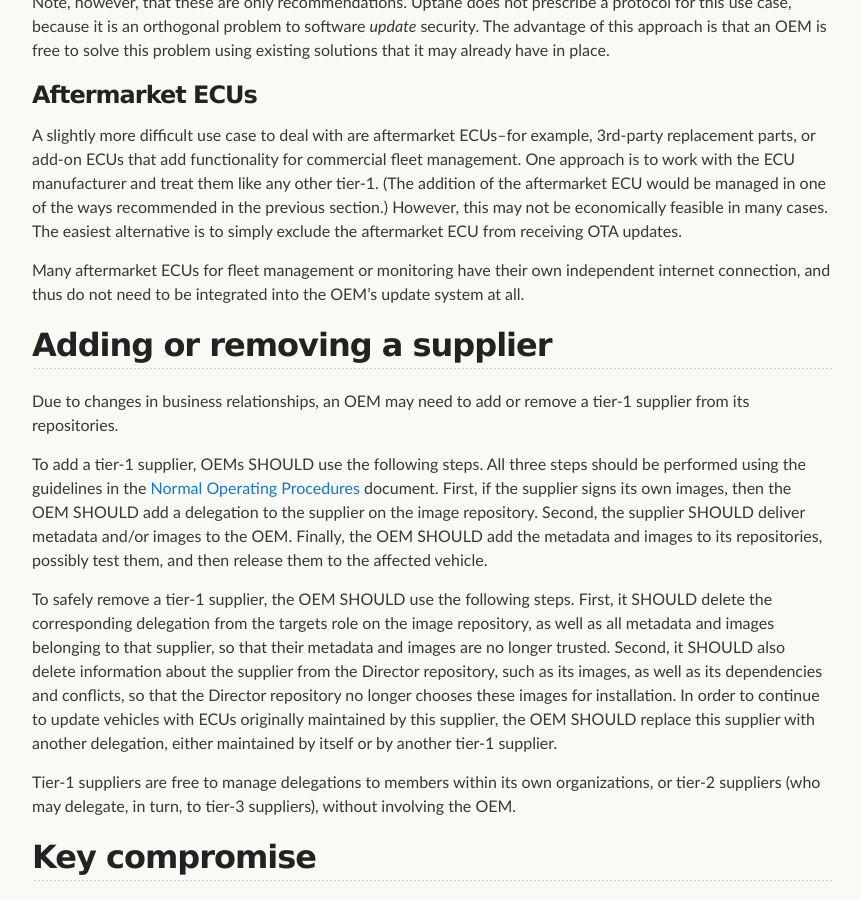
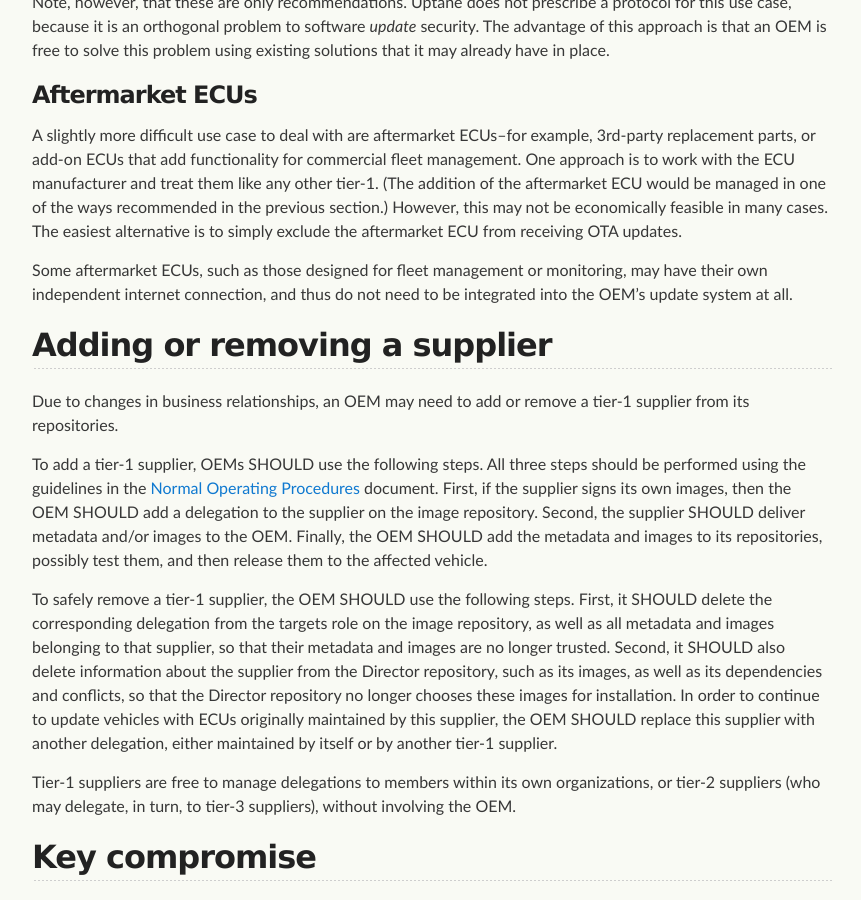
Before and after one commit to uptane/deployment-considerations, a Jekyll site: the page built from exceptional_operations.md, in a window 1280 px wide and 900 px high, scrolled down 3148 px. Shown: the whole window, without its empty margins (208-1069 px from the left). Built offline with Jekyll 4.4.1, drawn with Linux system fonts in a browser that asks for light colours; our own code applies the rules of GitHub Pages for plain Markdown files.

Commit message:
Update exceptional_operations.md
Co-Authored-By: Patrick Vacek <patrickvacek@gmail.com>

```diff
--- a/exceptional_operations.md
+++ b/exceptional_operations.md
@@ -54,7 +54,7 @@ Note, however, that these are only recommendations. Uptane does not prescribe a
 
 A slightly more difficult use case to deal with are aftermarket ECUs--for example, 3rd-party replacement parts, or add-on ECUs that add functionality for commercial fleet management. One approach is to work with the ECU manufacturer and treat them like any other tier-1. (The addition of the aftermarket ECU would be managed in one of the ways recommended in the previous section.) However, this may not be economically feasible in many cases. The easiest alternative is to simply exclude the aftermarket ECU from receiving OTA updates.
 
-Many aftermarket ECUs for fleet management or monitoring have their own independent internet connection, and thus do not need to be integrated into the OEM's update system at all.
+Some aftermarket ECUs, such as those designed for fleet management or monitoring, may have their own independent internet connection, and thus do not need to be integrated into the OEM's update system at all.
 
 ## Adding or removing a supplier
 
```
